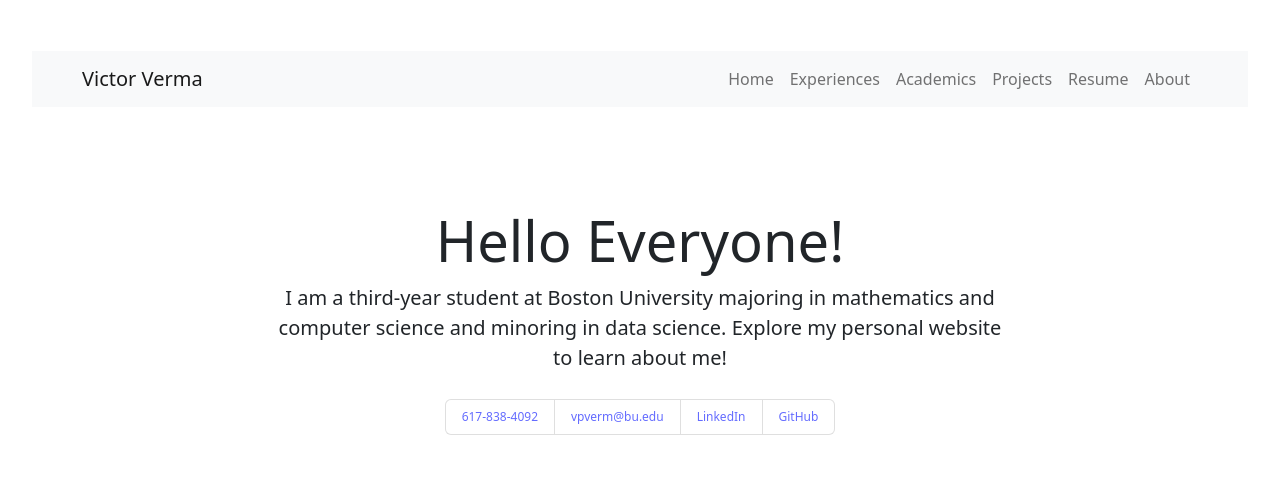
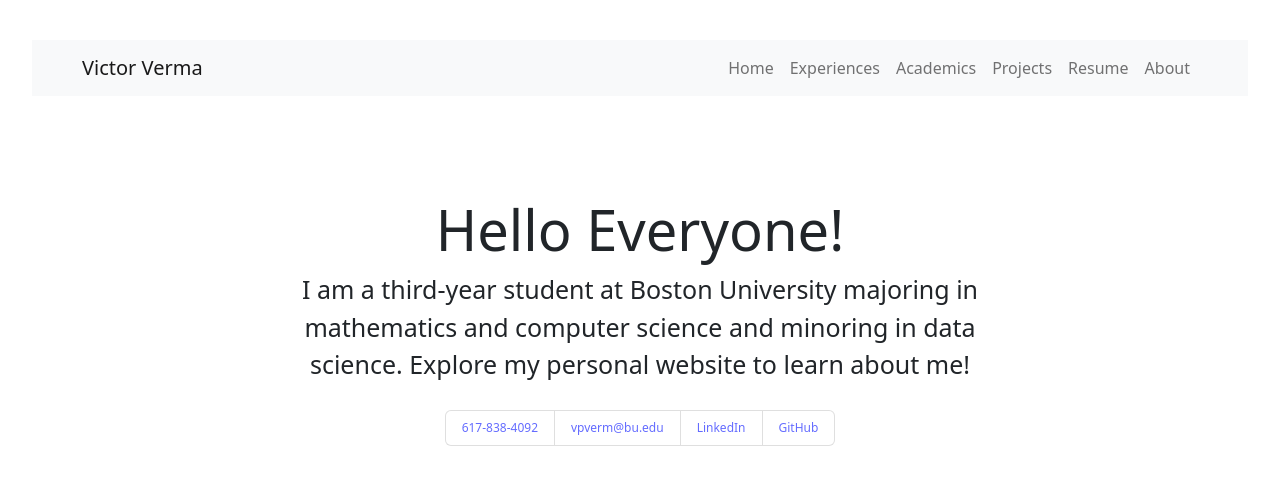
Before and after one commit to victorverma3/Portfolio, a React (Vite) app: page / in a window 1280 px wide. Shown: the part 157-642 px from the top of the page. Built offline with nearby package versions, Linux system fonts and the light colour scheme.

Commit message:
changed bio font size

```diff
--- a/src/components/home/Home.css
+++ b/src/components/home/Home.css
@@ -1,3 +1,7 @@
+.lead {
+    font-size:25px;
+}
+
 .jumbotron {
     margin: auto;
     width: 60%;
```
